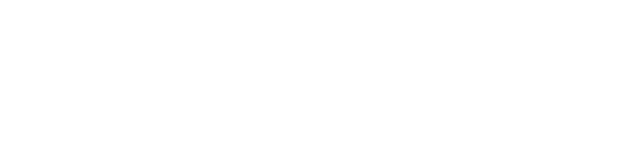
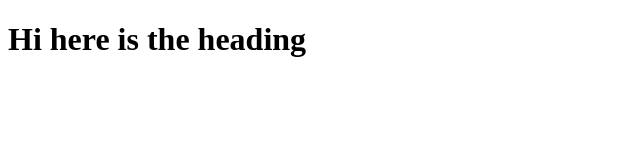
Before and after one commit to lily1029/js-arrays-lab-1, a plain HTML site: page index.html in a window 1280 px wide. Shown: the whole page, without its empty margins (0-640 px from the left). Drawn offline with Linux system fonts and the light colour scheme.

Commit message:
added hello world html

```diff
--- a/index.html
+++ b/index.html
@@ -9,5 +9,7 @@
 </head>
 <body>
 
+    <h1>Hi here is the heading</h1>
+
 </body>
 </html>
```
